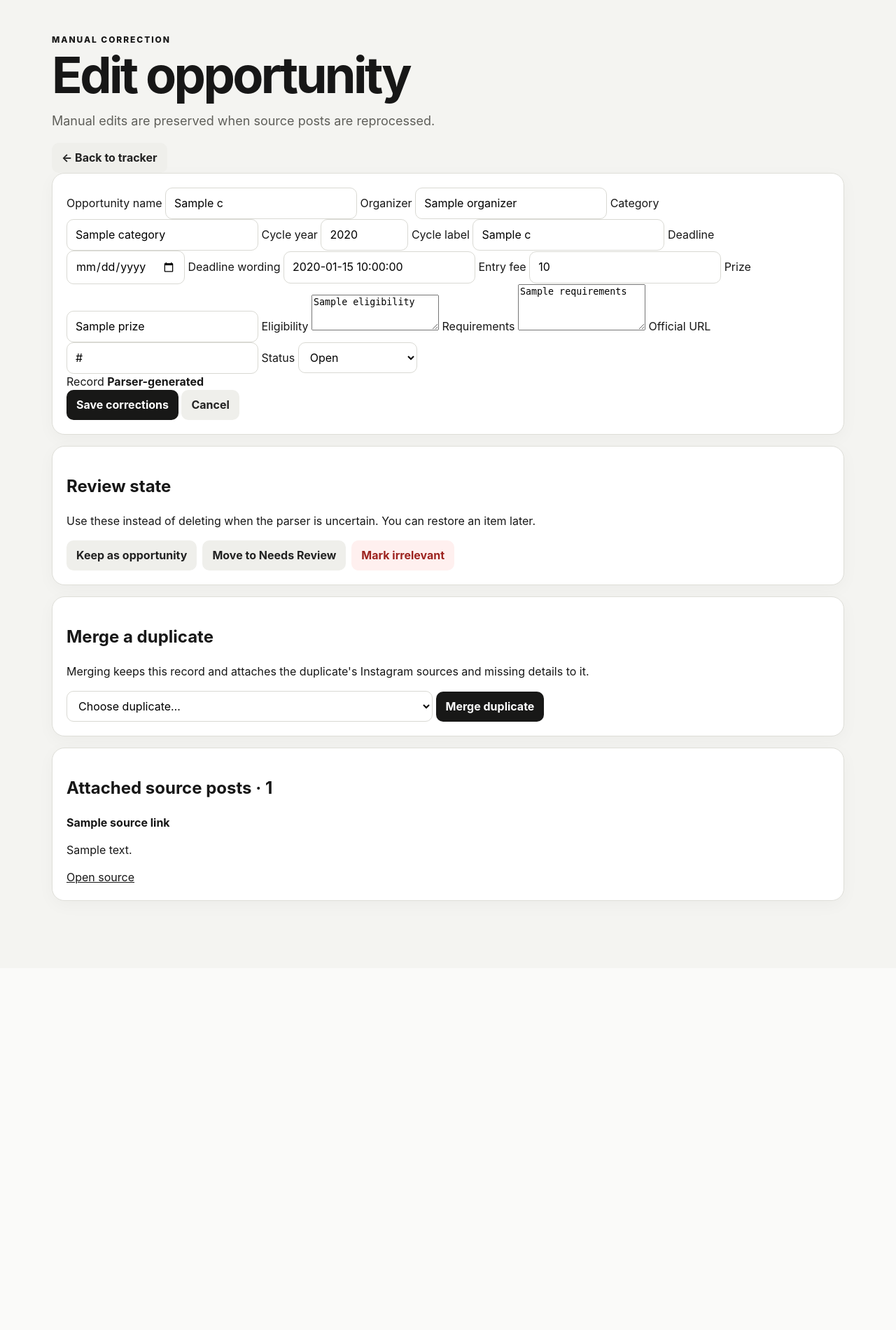
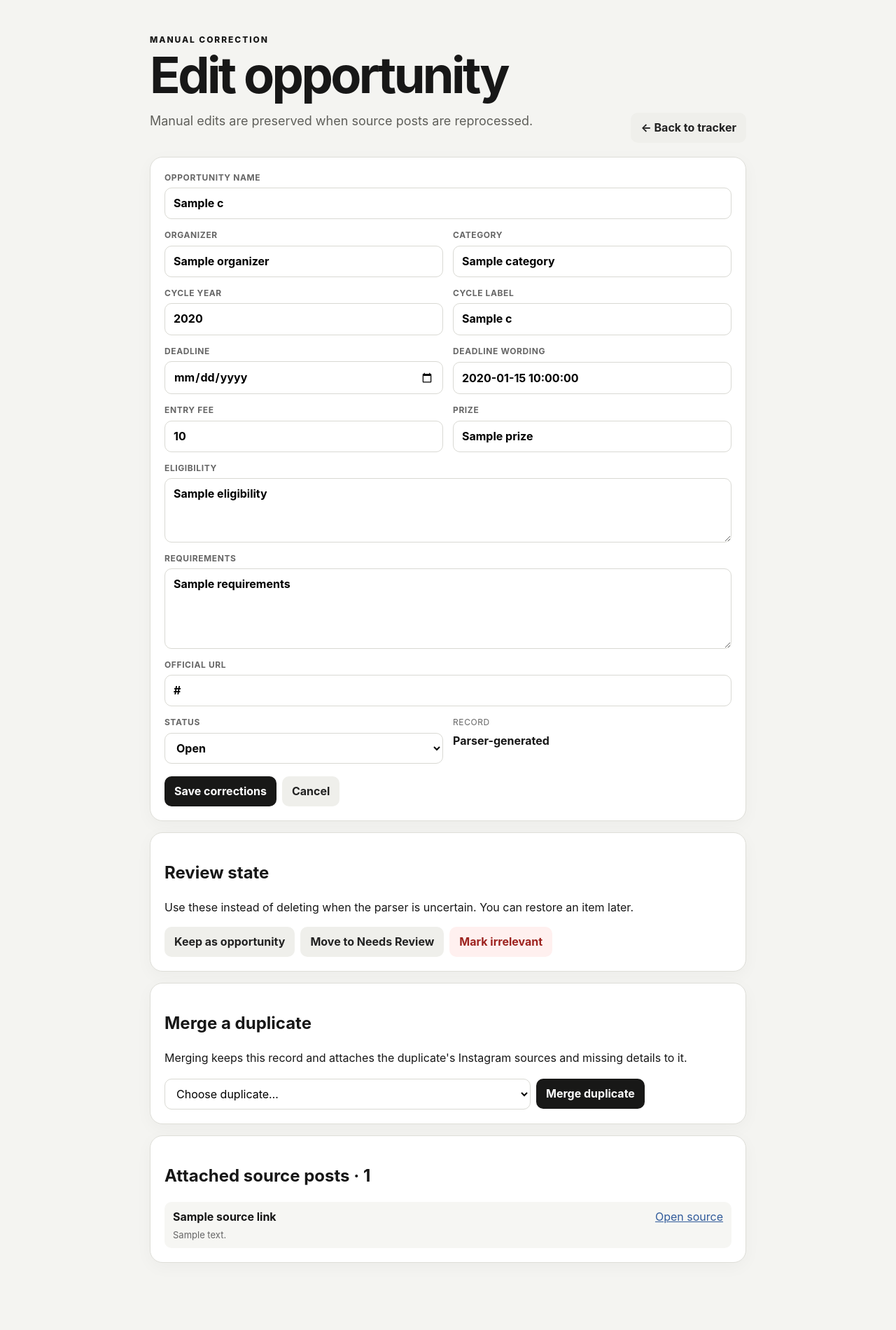
Before and after one commit to wxresearch/competition-tracker, a FastAPI app: template templates/edit.html in a window 1280 px wide. Shown: the whole page at 70% size. Before the commit the page ends 1291 px from the top, so only its background shows below. Run offline with FastAPI, Linux system fonts and the light colour scheme; the template is opened without the code that fills it: most values are stand-ins (such as "Sample title", 1, 10 or a date in 2020); some libraries are stand-ins or nearby versions.

Commit message:
Style editing, verification, cycles, sources, and urgency

```diff
--- a/static/style.css
+++ b/static/style.css
@@ -95,3 +95,49 @@ code { background: #f0f0ec; padding: 2px 5px; border-radius: 5px; }
 .source-timing { margin: 14px 0 0; padding: 10px 12px; border-radius: 10px; background: #fff7df; font-weight: 800; }
 .source-timing span { display: block; margin-top: 3px; color: #7b7051; font-size: 11px; font-weight: 500; }
 .kind-program, .kind-fellowship { background: #e7f5f2; color: #176357; }
+
+
+/* Management upgrades */
+.narrow-shell { max-width: 900px; }
+.edit-header { display: flex; justify-content: space-between; gap: 24px; align-items: end; margin-bottom: 20px; }
+.edit-form label { display: grid; gap: 6px; font-weight: 700; }
+.edit-form label span { font-size: 12px; color: #666; text-transform: uppercase; letter-spacing: .05em; }
+.edit-form input, .edit-form select, .edit-form textarea { width: 100%; }
+textarea { font: inherit; padding: 10px 12px; border: 1px solid #d9d9d3; border-radius: 10px; resize: vertical; }
+.form-grid { display: grid; grid-template-columns: repeat(2, 1fr); gap: 14px; }
+.span-2 { grid-column: span 2; }
+.edit-actions, .merge-form { display: flex; gap: 8px; align-items: center; flex-wrap: wrap; margin-top: 18px; }
+.merge-form select { min-width: 420px; max-width: 100%; }
+.manual-flag { display: grid; gap: 6px; align-content: start; }
+.manual-flag span { font-size: 12px; color: #666; text-transform: uppercase; letter-spacing: .05em; }
+.muted-text { color: #777; }
+
+.cycle { background: #ede9fe; color: #5b3db4; }
+.manual { background: #f4e8ff; color: #6d318e; }
+.source-count { background: #e7f2ff; color: #2d5c8c; }
+.verification-official { background: #dff5e5; color: #12622a; }
+.verification-web { background: #e7f2ff; color: #2c5f91; }
+.verification-conflict { background: #ffe6df; color: #932d1d; }
+.urgency-now { background: #ffe1df; color: #9a2019; }
+.urgency-soon { background: #fff1c9; color: #72510e; }
+.urgency-expired { background: #ececea; color: #6d6d68; }
+.urgent-card { border-color: #d9aaa5; box-shadow: 0 8px 28px rgba(140,35,25,.07); }
+
+.facts small { display: block; margin-top: 6px; color: #777; font-size: 11px; }
+.verification-meta { font-size: 12px; color: #777; margin: 8px 0 12px; }
+.job-status { margin: 14px 0; padding: 10px 12px; background: #eef4ff; border-radius: 10px; color: #34547d; font-weight: 700; font-size: 13px; }
+.spinner { width: 10px; height: 10px; border-radius: 999px; border: 2px solid #afc4e5; border-top-color: #34547d; display: inline-block; margin-right: 7px; animation: spin .8s linear infinite; vertical-align: -1px; }
+@keyframes spin { to { transform: rotate(360deg); } }
+
+.source-list { display: grid; gap: 8px; margin-top: 12px; }
+.source-list.compact { margin-top: 8px; }
+.source-row { display: flex; justify-content: space-between; gap: 16px; align-items: start; padding: 10px 12px; border-radius: 10px; background: #f6f6f3; }
+.source-row p { margin: 4px 0 0; color: #666; font-size: 13px; }
+.source-row a { color: #315b9b; white-space: nowrap; }
+
+@media (max-width: 700px) {
+  .form-grid { grid-template-columns: 1fr; }
+  .span-2 { grid-column: span 1; }
+  .edit-header { flex-direction: column; align-items: stretch; }
+  .merge-form select { min-width: 0; width: 100%; }
+}
```
